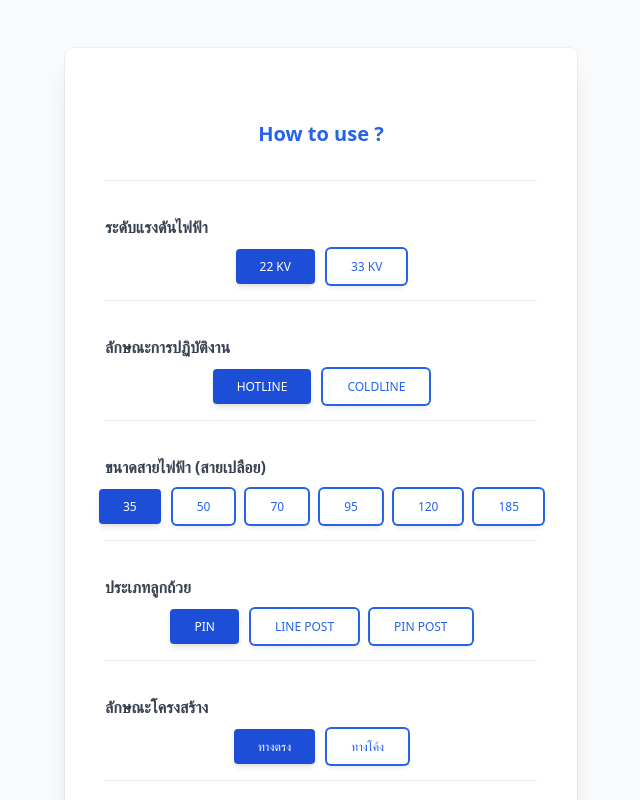
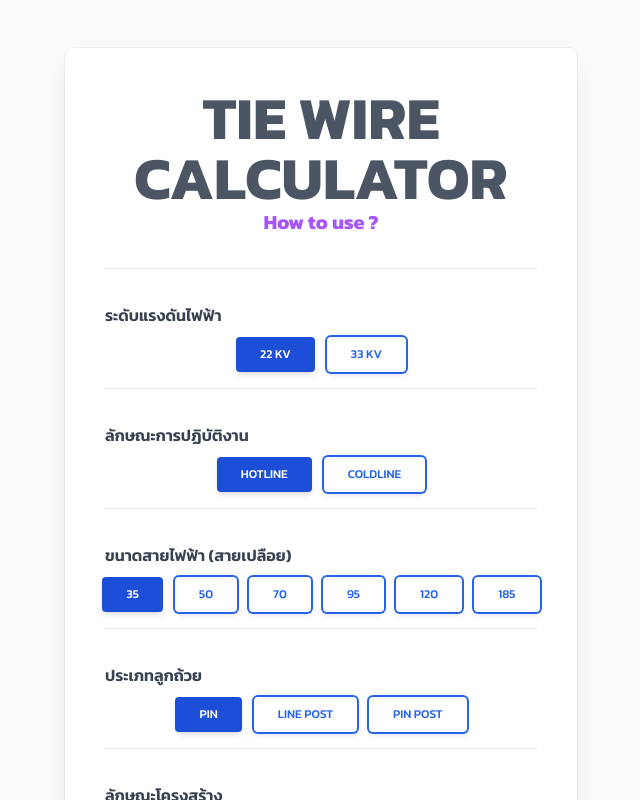
Before and after one commit to MRKypton/tie-wire-hotstick, a Next.js app: page / in a window 1280 px wide. Shown: the top 800 px of the page, without its empty margins (319-959 px from the left). Built offline with nearby package versions, Linux system fonts and the light colour scheme.

Commit message:
fix script

```diff
--- a/pages/index.tsx
+++ b/pages/index.tsx
@@ -158,12 +158,37 @@ const Home: NextPage = () => {
   const div_flex_box = `mb-4 mt-2 flex flex-col space-y-3 sm:space-y-0 md:space-y-0 lg:space-y-0 sm:space-x-3 md:space-x-3 lg:space-x-3 sm:flex-row md:flex-row lg:flex-row items-center justify-center`;
   const div_box_bg = `w-full md:w-full lg:w-full px-6 py-4 bg-gray-100 shadow-lg`;
   return (
+    <div>
+      <Head>
+        <title>Tie wire calculator</title>
+        <link rel="preconnect" href="https://fonts.googleapis.com"></link>
+        <link rel="preconnect" href="https://fonts.gstatic.com"></link>
+        <link
+          href="https://fonts.googleapis.com/css2?family=Kanit:ital,wght@0,100;0,200;0,300;0,400;0,500;0,600;0,700;0,800;0,900;1,100;1,200;1,300;1,400;1,500;1,600;1,700;1,800;1,900&display=swap"
+          rel="stylesheet"
+        ></link>
+        <script
+          data-name="BMC-Widget"
+          data-cfasync="false"
+          src="https://cdnjs.buymeacoffee.com/1.0.0/widget.prod.min.js"
+          data-id="kirato"
+          data-description="Support me on Buy me a coffee!"
+          data-message="Thank you for visiting. You can now buy me a coffeee."
+          data-color="#FFDD00"
+          data-position="Right"
+          data-x_margin="18"
+          data-y_margin="18"
+        ></script>
+      </Head>
       <div className="relative flex min-h-screen flex-col justify-center overflow-hidden bg-gray-50 py-6 sm:py-12">
         <div className="relative bg-white px-6 pt-10 pb-8 shadow-xl ring-1 ring-gray-900/5 sm:mx-auto sm:max-w-lg sm:rounded-lg sm:px-10">
           <div className="mx-auto max-w-md">
             <div className="divide-y divide-gray-300/50">
-            <div className="space-y-6 py-8 text-base leading-7 text-gray-600">
-              <p className="text-center text-xl font-bold text-blue-600 hover:text-purple-500 duration-500 ease-in-out">
+              <div className=" pb-8 text-base leading-7 text-gray-600">
+                <p className="text-center font-bold uppercase text-6xl">
+                  tie wire calculator
+                </p>
+                <p className="text-center text-xl font-bold text-purple-500 hover:text-blue-600 duration-500 ease-in-out">
                   <a href="#how_to_use">How to use ?</a>
                 </p>
               </div>
@@ -495,18 +520,7 @@ const Home: NextPage = () => {
             </div>
           </div>
         </div>
-      <Script
-        data-name="BMC-Widget"
-        data-cfasync="false"
-        src="https://cdnjs.buymeacoffee.com/1.0.0/widget.prod.min.js"
-        data-id="kirato"
-        data-description="Support me on Buy me a coffee!"
-        data-message="Thank you for visiting. You can now buy me a coffeee."
-        data-color="#FFDD00"
-        data-position="Right"
-        data-x_margin="18"
-        data-y_margin="18"
-      ></Script>
+      </div>
     </div>
   );
 };
```
Also changed, not shown: .eslintrc.json, 51 other files (tests, documents, lock files or other folders). Lines whose indentation alone changed are shown as unchanged.
